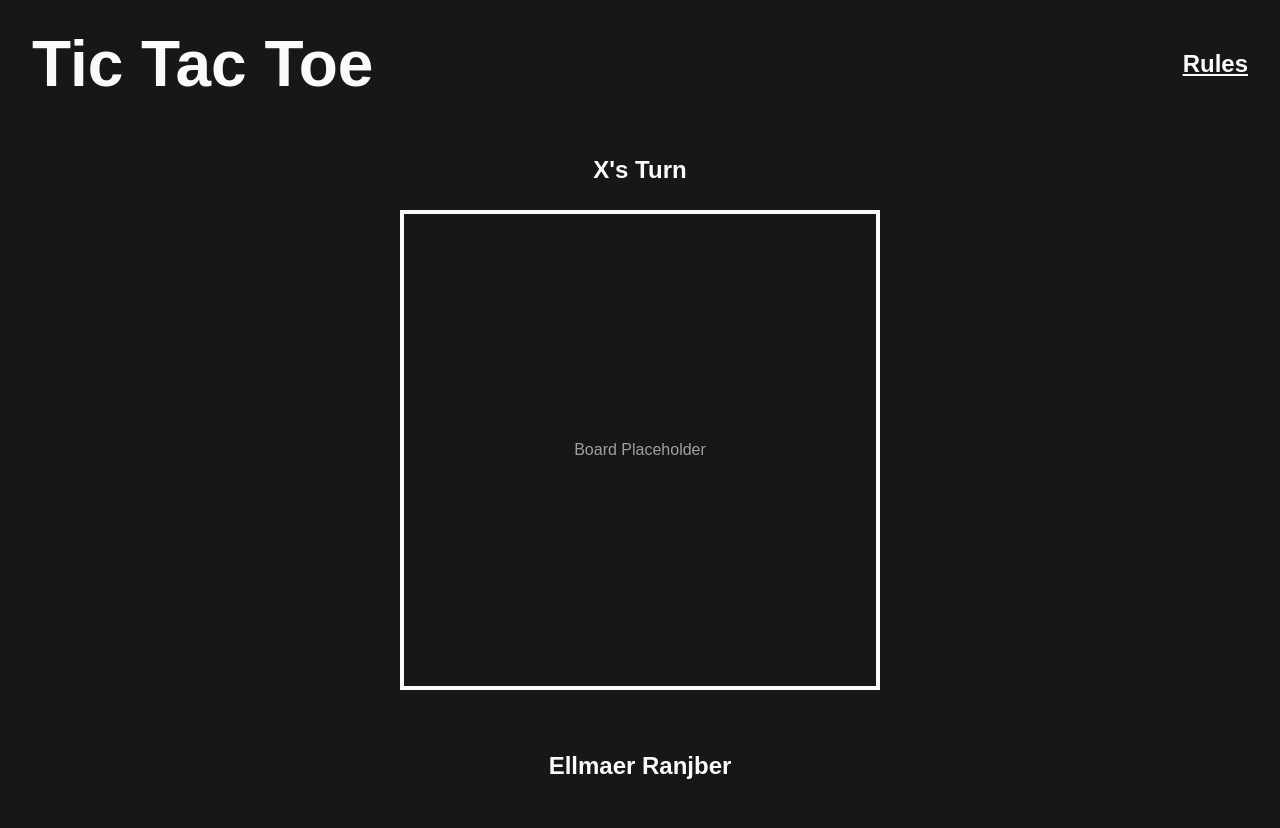
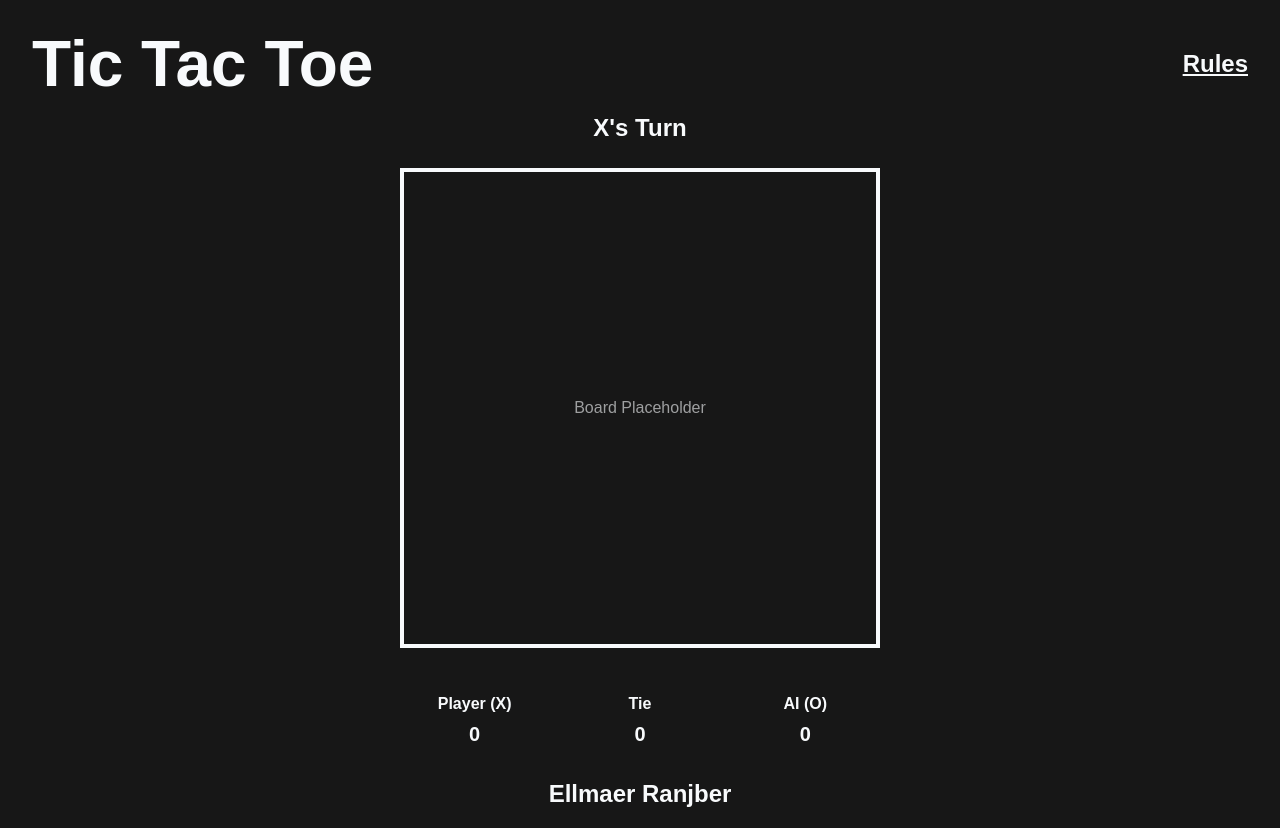
Before and after one commit to mjollnir03/Tic-Tac-Toe, a React (Vite) app in the folder tic-tac-toe/: page / in a window 1280 px wide. Before the commit the page ends 800 px from the top, so only its background shows below. Built offline with nearby package versions, Linux system fonts and the light colour scheme.

Commit message:
ScoreCard component created

```diff
--- a/tic-tac-toe/src/App.tsx
+++ b/tic-tac-toe/src/App.tsx
@@ -23,6 +23,15 @@ function App() {
                     <div className="border-4 border-[#F8FAFC] w-[90vw] max-w-[480px] aspect-square flex items-center justify-center">
                         <p className="opacity-60">Board Placeholder</p>
                     </div>
+
+                    {/* Scoreboard  */}
+                    <div className="mt-8 w-full max-w-[520px]">
+                        <div className="grid grid-cols-3 gap-4">
+                            <ScoreCard label="Player (X)" value={0} />
+                            <ScoreCard label="Tie" value={0} />
+                            <ScoreCard label="AI (O)" value={0} />
+                        </div>
+                    </div>
                 </div>
             </main>
 
@@ -34,6 +43,15 @@ function App() {
     );
 }
 
+function ScoreCard({ label, value }: { label: string; value: number }) {
+    return (
+        <div className="flex flex-col items-center px-4 py-3">
+            <div className="text-sm lg:text-base font-semibold">{label}</div>
+            <div className="text-lg lg:text-xl font-semibold mt-1">{value}</div>
+        </div>
+    );
+}
+
 function Board() {}
 
 export default App;
```
